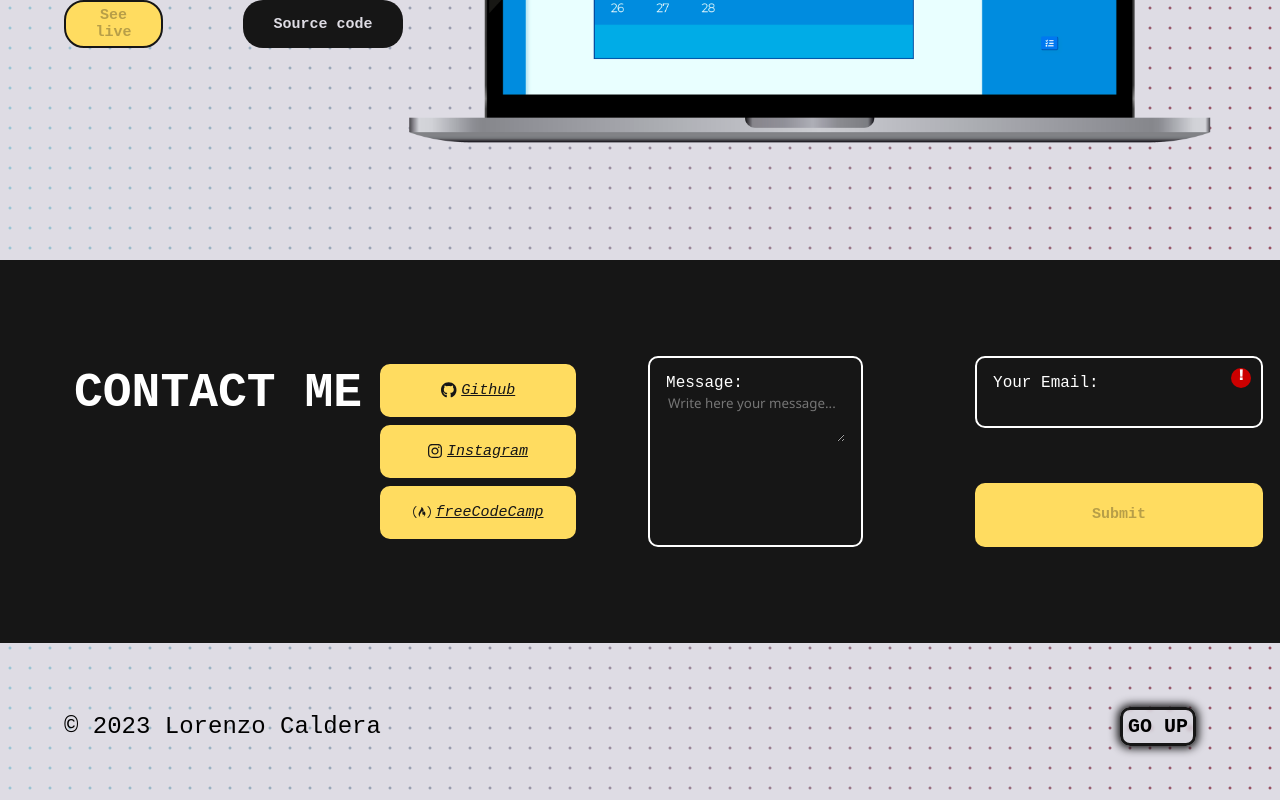
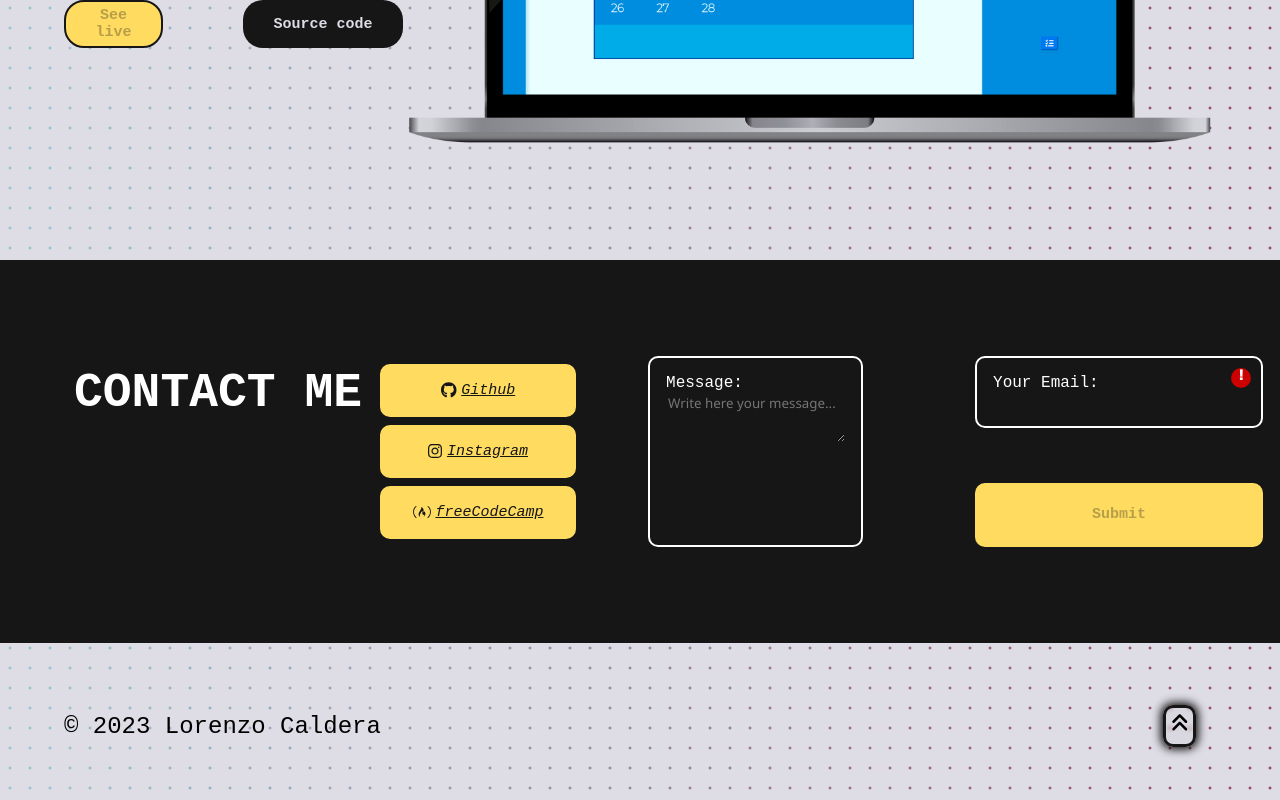
Before and after one commit to LorenzoCaldera/Personal-Port-Folio, a React (Vite) app: page / in a window 1280 px wide. Shown: the part 3222-4022 px from the top of the page. Built offline with nearby package versions, Linux system fonts and the light colour scheme.

Commit message:
Update footer.jsx

```diff
--- a/src/components/footer.jsx
+++ b/src/components/footer.jsx
@@ -12,7 +12,12 @@ function Footer() {
     <section id="footer">
         <div className="footer__bottom d-flex align-center">
             <p>&copy; 2023 Lorenzo Caldera</p>
-            <button onClick={handleScrollTop}><span>GO UP</span></button>
+            <button onClick={handleScrollTop}>
+              <svg xmlns="http://www.w3.org/2000/svg" viewBox="0 0 448 512" height={20}>
+                {/* {Font Awesome Pro 6.4.0 by @fontawesome - https://fontawesome.com License - https://fontawesome.com/license (Commercial License) Copyright 2023 Fonticons, Inc.} */}
+                <path d="M246.6 41.4c-12.5-12.5-32.8-12.5-45.3 0l-160 160c-12.5 12.5-12.5 32.8 0 45.3s32.8 12.5 45.3 0L224 109.3 361.4 246.6c12.5 12.5 32.8 12.5 45.3 0s12.5-32.8 0-45.3l-160-160zm160 352l-160-160c-12.5-12.5-32.8-12.5-45.3 0l-160 160c-12.5 12.5-12.5 32.8 0 45.3s32.8 12.5 45.3 0L224 301.3 361.4 438.6c12.5 12.5 32.8 12.5 45.3 0s12.5-32.8 0-45.3z"/>
+              </svg>
+            </button>
         </div>
     </section>
   )
```
